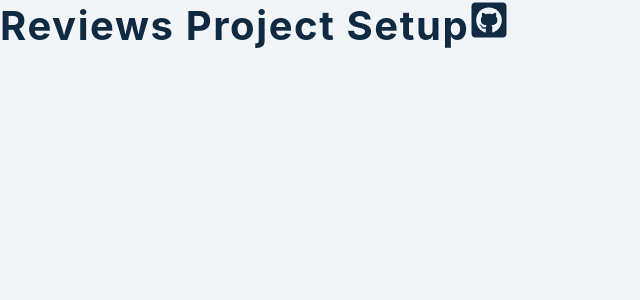
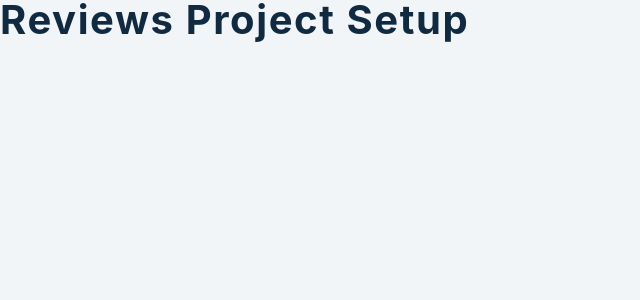
Before and after one commit to jos3ph-m/Reviews, a React (Create React App) app: page / in a window 1280 px wide. Shown: the top 300 px of the page, without its empty margins (0-640 px from the left). Built offline with nearby package versions, Linux system fonts and the light colour scheme.

Commit message:
Getting set up

```diff
--- a/src/App.js
+++ b/src/App.js
@@ -1,14 +1,8 @@
 import React from 'react';
 import Review from './Review';
-import { FaGithubSquare } from 'react-icons/fa';
 
 function App() {
-  return (
-    <h2>
-      reviews project setup
-      <FaGithubSquare />
-    </h2>
-  );
+  return <h2>reviews project setup</h2>;
 }
 
 export default App;
```
